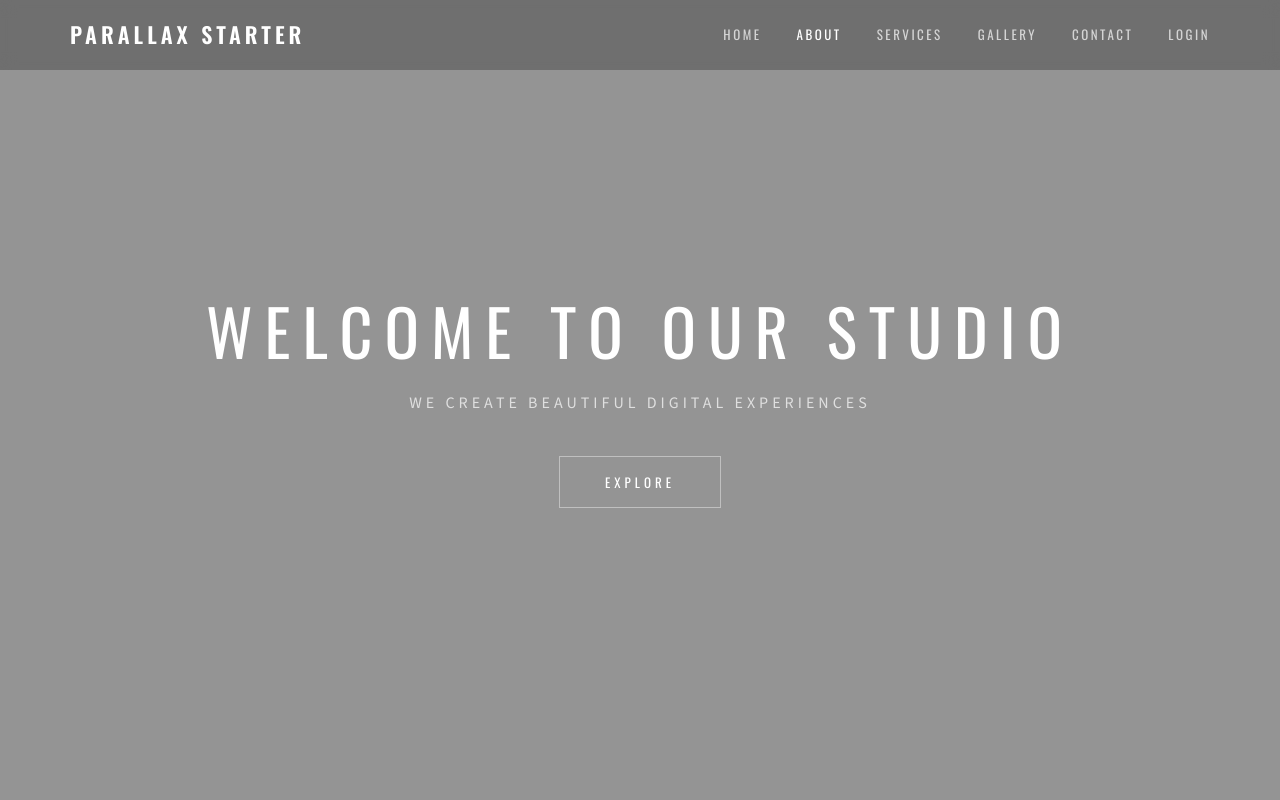
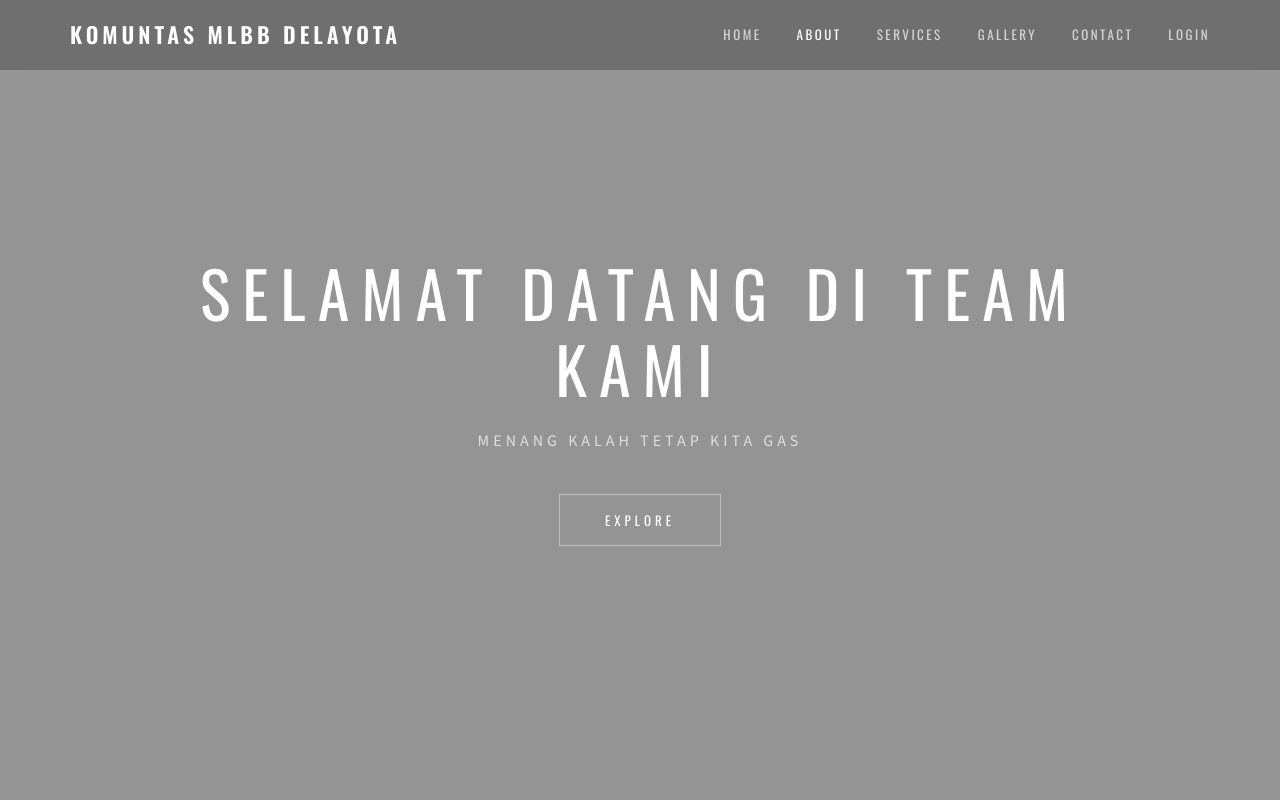
Before and after one commit to muhammadsangkarargian-art/Giyan-, a plain HTML site: page index.html in a window 1280 px wide. Shown: the top 800 px of the page. Drawn offline with nearby package versions, Linux system fonts and the light colour scheme.

Commit message:
Update index.html

```diff
--- a/index.html
+++ b/index.html
@@ -3,7 +3,7 @@
 <head>
     <meta charset="UTF-8">
     <meta name="viewport" content="width=device-width, initial-scale=1.0">
-    <title>Parallax Starter - Free HTML CSS Template</title>
+    <title>DELAYOTA MLBB COMUNITY - Login setiap hari</title>
 
     <link rel="preconnect" href="https://fonts.googleapis.com">
     <link rel="preconnect" href="https://fonts.gstatic.com" crossorigin>
@@ -23,7 +23,7 @@ https://templatemo.com/tm-612-parallax-starter
     <!-- Navigation -->
     <nav id="templatemo-nav">
         <div class="nav-container">
-            <a href="#home" class="nav-logo">PARALLAX STARTER</a>
+            <a href="#home" class="nav-logo">KOMUNTAS MLBB DELAYOTA</a>
             <button class="nav-toggle" id="navToggle" aria-label="Toggle navigation">
                 <span></span>
                 <span></span>
@@ -45,8 +45,8 @@ https://templatemo.com/tm-612-parallax-starter
         <div class="parallax-bg" data-speed="0.5" style="background-image: url('images/parallax-bg-01.jpg')"></div>
         <div class="parallax-overlay"></div>
         <div class="section-content">
-            <h1 class="section-title hero-title">WELCOME TO OUR STUDIO</h1>
-            <p class="section-subtitle caps">WE CREATE BEAUTIFUL DIGITAL EXPERIENCES</p>
+            <h1 class="section-title hero-title">SELAMAT DATANG DI TEAM KAMI</h1>
+            <p class="section-subtitle caps">MENANG KALAH TETAP KITA GAS</p>
             <a href="#about" class="btn-scroll">EXPLORE</a>
         </div>
     </section>
```
